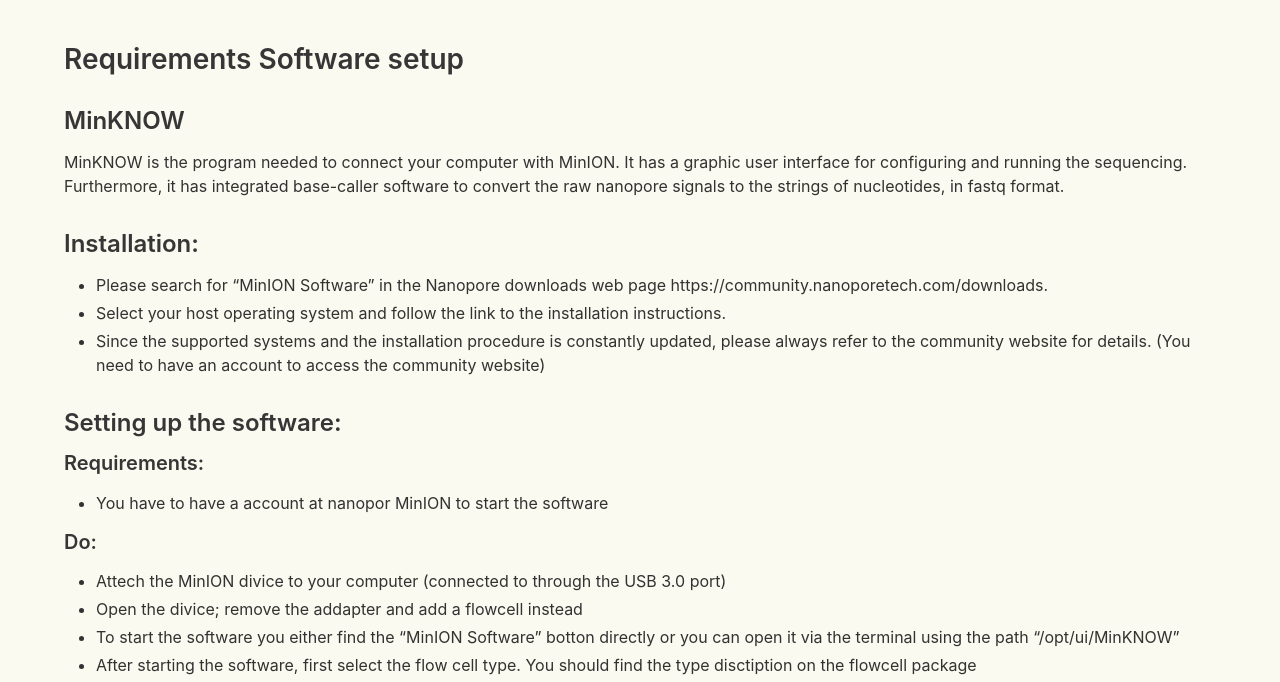
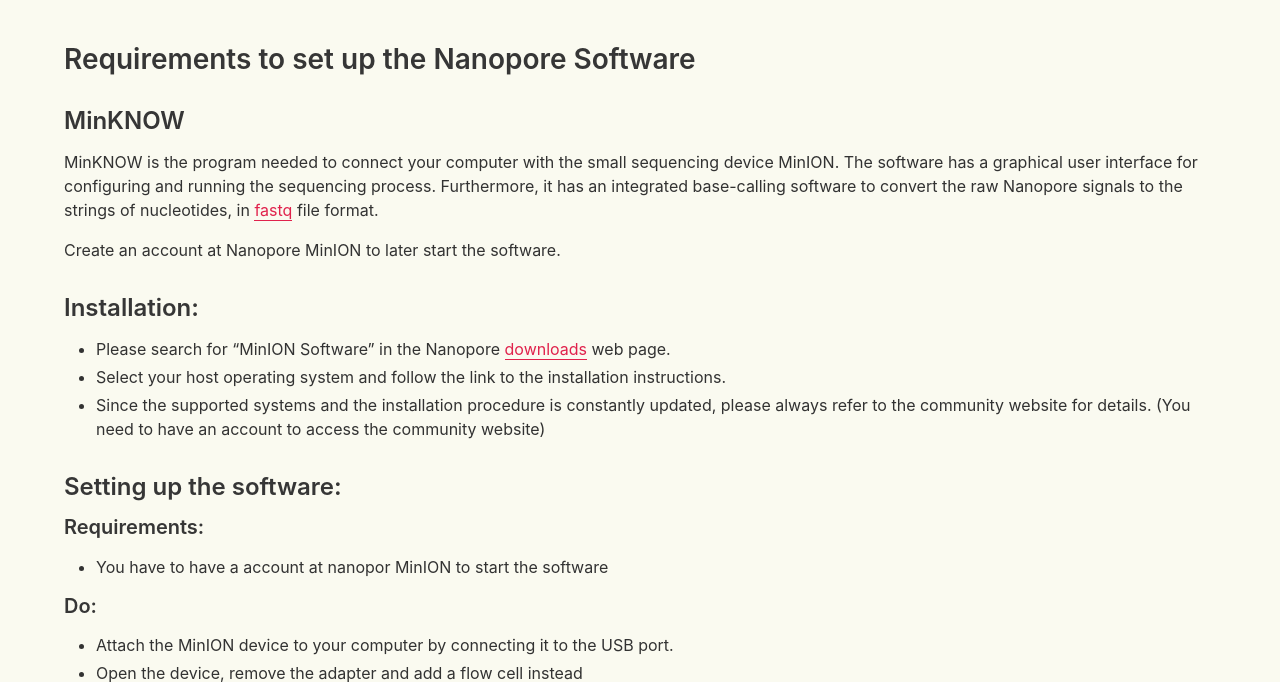
Before and after one commit to StreetScienceCommunity/StreetScienceCommunity.github.io, a Jekyll site: the page built from _protocols/beer-dna-sequencing.md, in a window 1280 px wide and 900 px high, scrolled down 416 px, cut to the strip 218-900 px from the top of the window. Built offline with Jekyll 4.4.1, drawn with Linux system fonts in a browser that asks for light colours; nearby versions of some CDN libraries; some of the changed text lies outside the part shown.

Commit message:
Apply suggestions from code review
Co-Authored-By: Anika <erxleben@informatik.uni-freiburg.de>

```diff
--- a/_protocols/beer-dna-sequencing.md
+++ b/_protocols/beer-dna-sequencing.md
@@ -4,15 +4,17 @@
 image: /images/protocols/beer-dna-sequencing.jpg
 ---
 
-## Requirements Software setup
+## Requirements to set up the Nanopore Software
 
 ### MinKNOW
 
-MinKNOW is the program needed to connect your computer with MinION. It has a graphic user interface for configuring and running the sequencing. Furthermore, it has integrated base-caller software to convert the raw nanopore signals to the strings of nucleotides, in fastq format.
+MinKNOW is the program needed to connect your computer with the small sequencing device MinION. The software has a graphical user interface for configuring and running the sequencing process. Furthermore, it has an integrated base-calling software to convert the raw Nanopore signals to the strings of nucleotides, in [fastq](https://en.wikipedia.org/wiki/FASTQ_format) file format.
+
+Create an account at Nanopore MinION to later start the software.
 
 ### Installation:
 
-- Please search for "MinION Software" in the Nanopore downloads web page https://community.nanoporetech.com/downloads.
+- Please search for "MinION Software" in the Nanopore [downloads](https://community.nanoporetech.com/downloads) web page.
 - Select your host operating system and follow the link to the installation instructions.
 - Since the supported systems and the installation procedure is constantly updated, please always refer to the community website for details. (You need to have an account to access the community website)
 
@@ -22,24 +24,25 @@
 - You have to have a account at nanopor MinION to start the software
 
 #### Do:
-- Attech the MinION divice to your computer (connected to through the USB 3.0 port)
-- Open the divice; remove the addapter and add a flowcell instead
-- To start the software you either find the "MinION Software" botton directly or you can open it via the terminal using the path "/opt/ui/MinKNOW"
-- After starting the software, first select the flow cell type. You should find the type disctiption on the flowcell package
-- Click on the botton 'Check flow cell' and 'start test'
-- On the right side under massanges you will see when the check is compleated and how may nanopores are avalabel for your sequencing run.
+- Attach the MinION device to your computer by connecting it to the USB port.
+- Open the device, remove the adapter and add a flow cell instead
+- To start the software you either click the "MinION Software" button directly or you can open it via the terminal using the path "/opt/ui/MinKNOW"
+- After starting the software, first select the flow cell type. You should find the type description on the flow cell package
+- Click on the button 'Check flow cell' and then 'start test'
+- On the right side under messages you will see when the check is completed and if nanopores are available for your sequencing run.
 
 
 
-## Requirements DNA
+## Requirements of your sample DNA
 
-The most important: **7.5µl DNA** extracted as described in the [DNA extraction protocol]({% link _protocols/beer-dna-extraction.md %})
+You need **400ng DNA solved in 7.5µl nuclease-free water**. DNA extraction is described in the [DNA extraction protocol]({% link _protocols/beer-dna-extraction.md %}).
 
 
-### Before starting Prepare DNA
+### Before starting DNA preparation
 
 - DNA ~ 400 ng should be in 7.5 µl nuclease-free water
 - DNA should be mixed by flicking the tube and spin down briefly in a centrifuge
+ short, e.g. 10 sec at 8000rpm, use the "short" button on your centrifuge if available)
 - All kit reagents should be:
 1. Thaw to room temperature
 2. Briefly spin down
@@ -52,14 +55,18 @@
 ### Library preparation
 ##### Needed consumables
 - ~400 ng high molecular weight genomic DNA
-- Fragmentation Mix (FRA)
+- Fragmentation Mix (FRA) from sequencing kit
+  Random fragmentation of genomic DNAs is usually done by enzyme treatments
 - Rapid Adapter (RAP)
+ Adapters are ligated to the DNA. They are needed for sequencing.
 - Nuclease-free water (e.g. ThermoFisher, cat #AM9937)
+ "Normal" water contains nucleases which may degrade DNA.
 - 0.2 ml PCR tubes
 - Ice
 
 ##### Needed material
-- Thermal cycler at 30° C and 80° C
+- Thermocycler at 30° C and 80° C
+ A Thermocycler is a PCR machine to amplify DNA. Denaturation of DNA takes place at 80°C, annealing primers to target sequence at 30°C.
 - P2 pipette and tips
 - P10 pipette and tips
 - centrifuge
@@ -86,7 +93,7 @@
 - Loading Beads (LB)
 - Nuclease-free water (e.g. ThermoFisher, cat #AM9937)
 - 1.5 ml Eppendorf DNA
-- MinIon diveice including Flow cell
+- MinIon device including Flow cell
 - Ice
 
 ##### Needed material
@@ -100,7 +107,7 @@
 
 
 
-#### Prepare substance of the priming mix
+#### Prepare priming mix
 1. Mix the Sequencing Buffer (SQB) and Flush Buffer (FB) tubes by vortexing, spin down and return to ice
 2. Spin down the Flush Tether (FLT) tube, mix by pipetting, and return to ice
 
```
